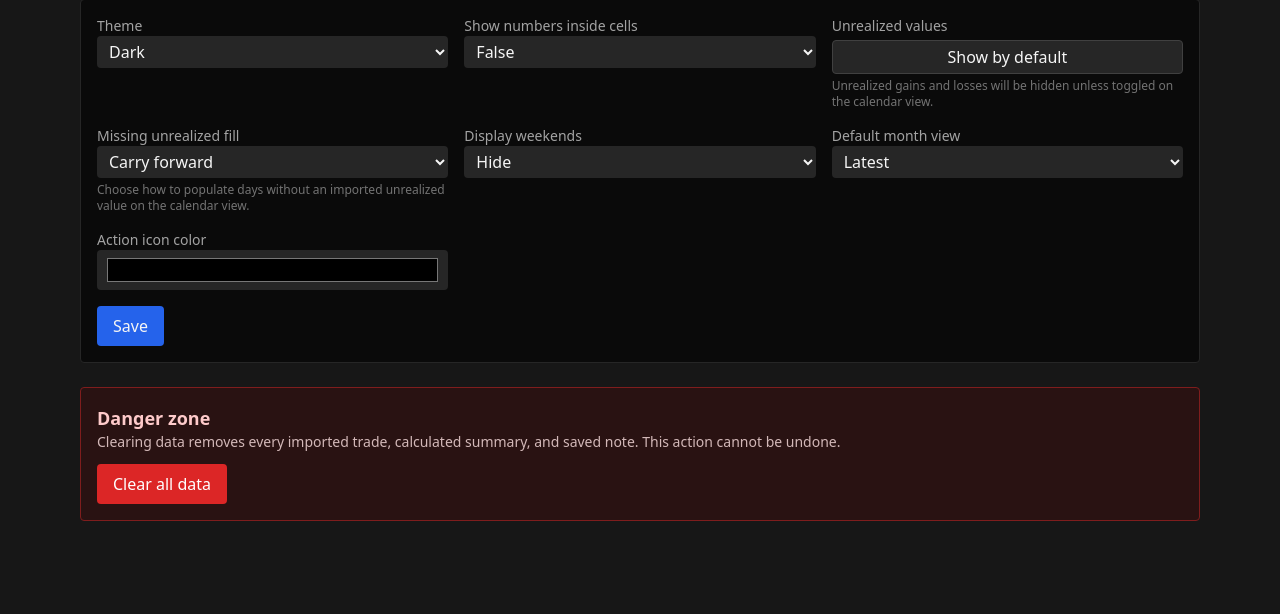
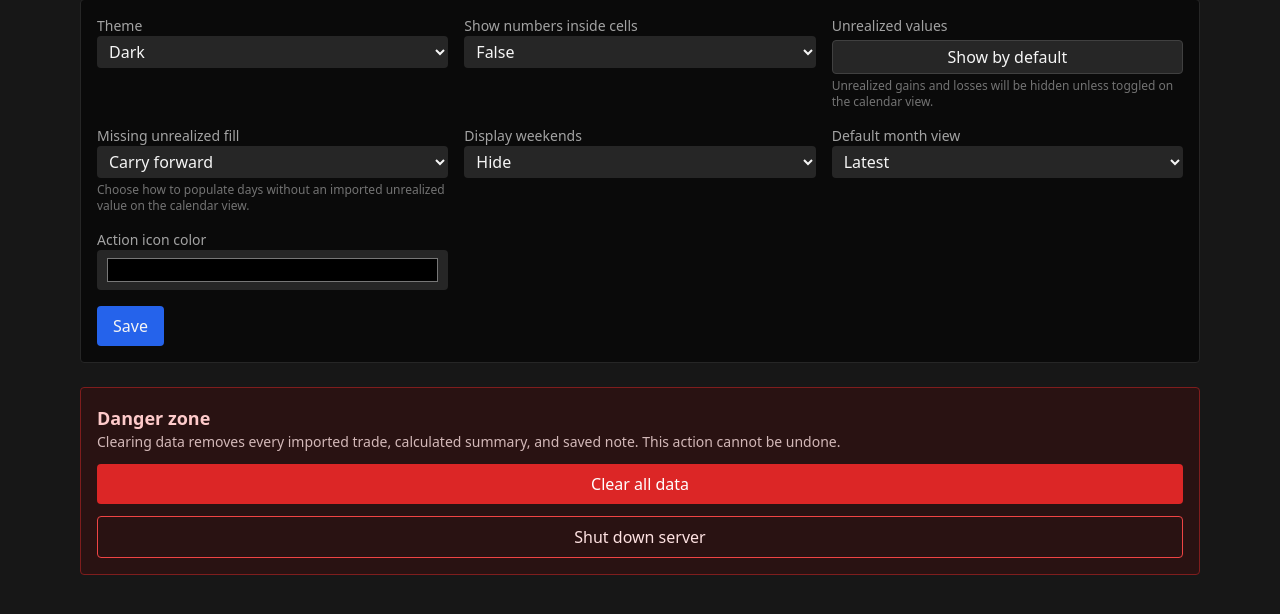
Before and after one commit to Trogdorts/BagHolder, a Python web app: template app/templates/settings.html in a window 1280 px wide. Shown: the part 116-730 px from the top of the page. Run offline with Jinja, Linux system fonts and the light colour scheme; the template is opened without the code that fills it, so the values that code supplies are empty; some libraries are stand-ins or nearby versions.

Commit message:
Add shutdown control to settings

```diff
--- a/app/api/routes_calendar.py
+++ b/app/api/routes_calendar.py
@@ -1,5 +1,6 @@
 import csv
 import io
+from bisect import bisect_right
 from datetime import date, datetime, timedelta
 from typing import Optional
 
--- a/app/templates/settings.html
+++ b/app/templates/settings.html
@@ -4,6 +4,11 @@
 {% if cleared %}
   <div class="mb-4 rounded border border-green-800 bg-green-900/40 px-4 py-3 text-sm text-green-100">
     All application data has been cleared.
+  </div>
+{% endif %}
+{% if shutting_down %}
+  <div class="mb-4 rounded border border-yellow-800 bg-yellow-900/40 px-4 py-3 text-sm text-yellow-100">
+    The server is shutting down. You may now close this window.
   </div>
 {% endif %}
 {% set show_unrealized = cfg.ui.get('show_unrealized', True) %}
@@ -76,14 +81,24 @@
   <button class="px-4 py-2 bg-blue-600 rounded hover:bg-blue-500">Save</button>
 </form>
 
-<form method="post" action="/settings/clear-data" onsubmit="return confirm('This will delete all trades, summaries, and notes. Continue?');"
-      class="mt-6 space-y-3 rounded border border-red-900 bg-red-950/40 p-4">
+<div class="mt-6 space-y-3 rounded border border-red-900 bg-red-950/40 p-4">
   <div>
     <h2 class="text-lg font-semibold text-red-200">Danger zone</h2>
     <p class="text-sm text-red-100/80">
       Clearing data removes every imported trade, calculated summary, and saved note. This action cannot be undone.
     </p>
   </div>
-  <button class="px-4 py-2 rounded bg-red-600 text-white hover:bg-red-500">Clear all data</button>
-</form>
+  <form method="post" action="/settings/clear-data"
+        onsubmit="return confirm('This will delete all trades, summaries, and notes. Continue?');"
+        class="space-y-2">
+    <button class="w-full px-4 py-2 rounded bg-red-600 text-white hover:bg-red-500">Clear all data</button>
+  </form>
+  <form method="post" action="/settings/shutdown"
+        onsubmit="return confirm('This will stop the server. Continue?');"
+        class="space-y-2">
+    <button class="w-full px-4 py-2 rounded border border-red-500 text-red-100 hover:bg-red-900/60">
+      Shut down server
+    </button>
+  </form>
+</div>
 {% endblock %}
```
Also changed, not shown: app/api/routes_settings.py (+29 -1 lines), tests/api/test_settings.py (added, +33 -0 lines).
